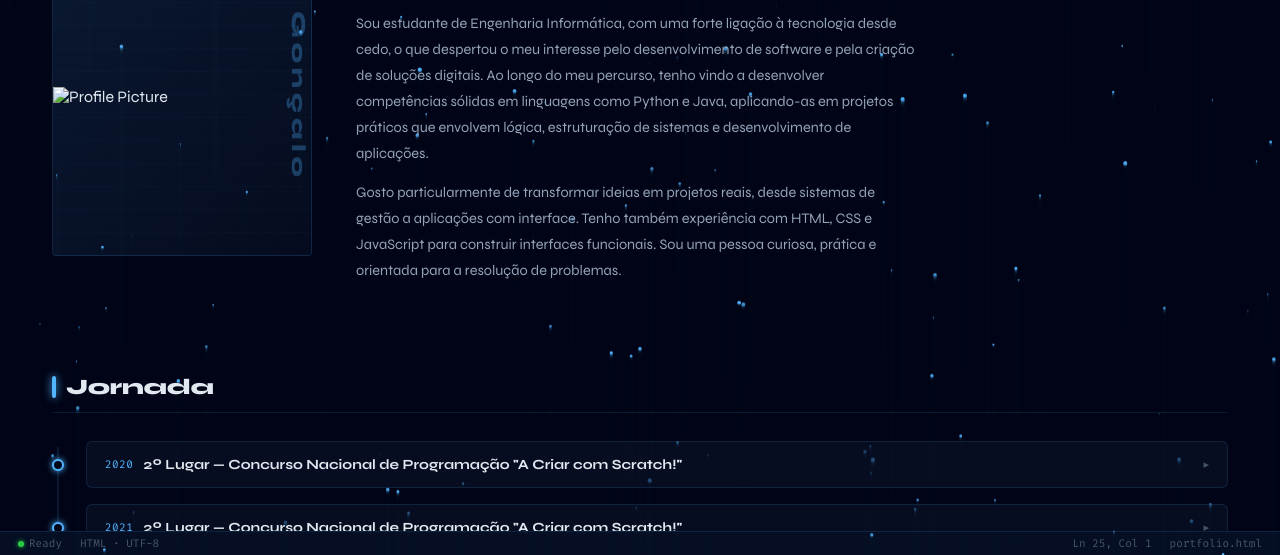
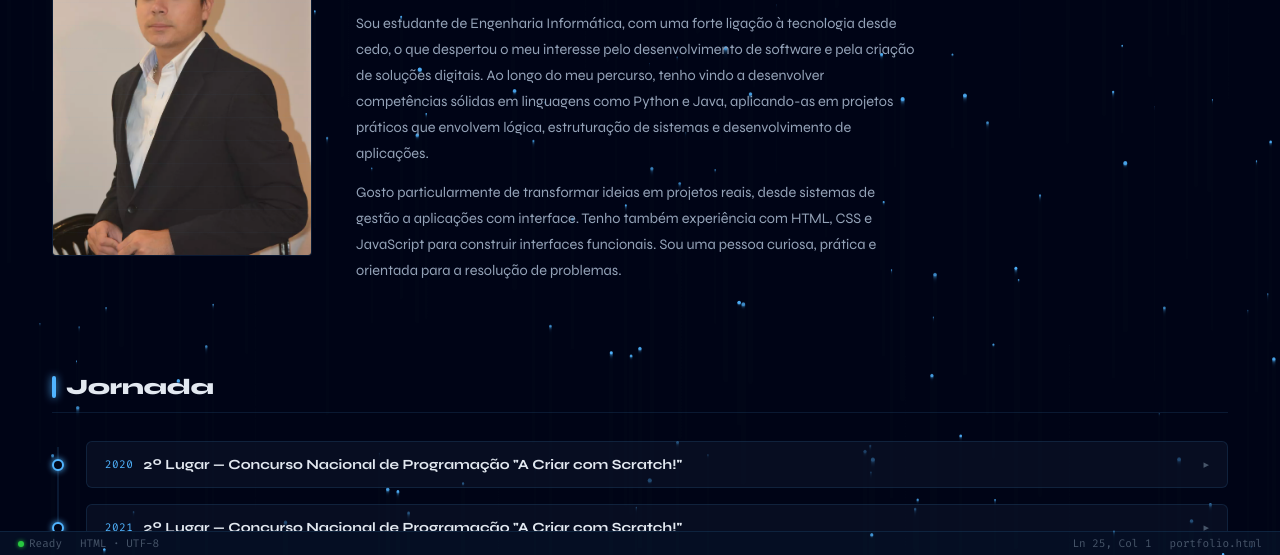
Before and after one commit to HHD-Pictures/Personal-Website, a plain HTML site: page index.html in a window 1280 px wide. Shown: the part 245-800 px from the top of the page. Drawn offline with nearby package versions, Linux system fonts and the light colour scheme.

Commit message:
Update profile image source in index.html

```diff
--- a/index.html
+++ b/index.html
@@ -384,7 +384,7 @@
 
     <div class="section" id="sec-about"><div class="section-title" data-i18n="nav.about">About Me</div>
       <div class="about-grid">
-        <div class="photo-box"> <img src="Captura de ecrã 2026-03-26, às 20.13.20.png" alt="Profile Picture" width="120%" height="auto"> <div class="photo-label">Gonçalo</div> </div>
+        <div class="photo-box"> <img src="profile.png" alt="Profile Picture" width="120%" height="auto"> <div class="photo-label">Gonçalo</div> </div>
         <div class="about-text">
           <h1>Gonçalo Duarte</h1>
           <div class="about-role" data-i18n="about.role">// Developer &amp; Creator</div>
```
